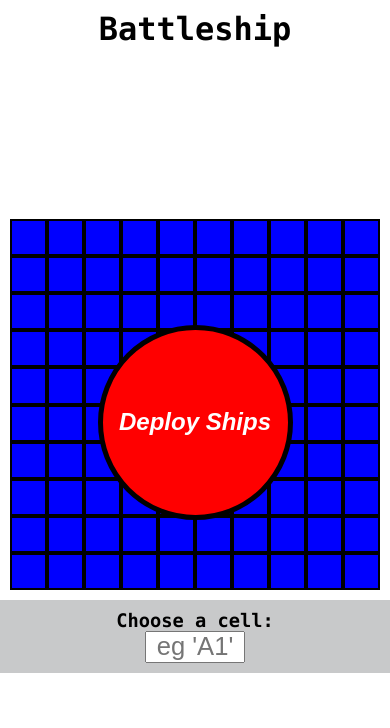
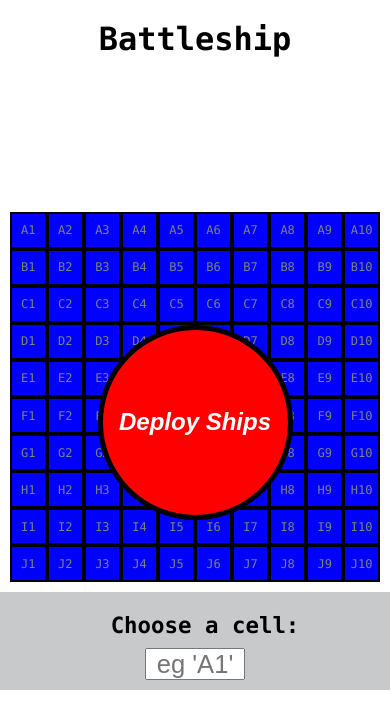
Before and after one commit to JakeMatthewsUK/SeaBattle, a React (Create React App) app: page / in a window 390 px wide. Shown: the top 728 px of the page. Built offline with nearby package versions, Linux system fonts and the light colour scheme.

Commit message:
Add gif to projectinfo, tweak css

```diff
--- a/src/component/app.css
+++ b/src/component/app.css
@@ -15,6 +15,8 @@ main {
 }
 h1 {
   margin: 10px;
+  margin-top: 20px;
+  font-size: 3rem;
 }
 .outerGameArea {
   display: grid;
@@ -30,6 +32,10 @@ h1 {
   background-color: rgba(80, 83, 87, 0.315);
   margin: 10px;
   padding: 10px;
+}
+
+.input h2 {
+  font-size: 1.75rem;
 }
 
 .inputArea {
@@ -89,6 +95,10 @@ h1 {
     width: 100vw;
     margin: 10px auto;
   }
+  .input h2 {
+    width: 100vw;
+    margin: 10px auto;
+  }
   .gameButton {
     font-size: 1.5rem;
     width: 50vw;
@@ -101,10 +111,31 @@ h1 {
 }
 
 .square {
-  content: none;
-  padding-top: calc(100% - 4px);
+  padding-top: calc(50% - 2px - 11px);
+  padding-bottom: calc(50% - 2px - 12px);
   margin: 0;
   border: 2px solid black;
+  content: "";
+  color: rgb(128, 128, 128);
+  font-size: 20px;
+}
+
+@media only screen and (max-width: 600px) {
+  .square {
+    padding-top: calc(50% - 2px - 7px);
+    padding-bottom: calc(50% - 2px - 7px);
+    font-size: 12px;
+  }
+  h1 {
+    font-size: 2rem;
+  }
+  .input h2 {
+    font-size: 1.4rem;
+  }
+}
+
+.bombed .square p {
+  content: " ";
 }
 
 .gameButton.inplay {
--- a/src/component/app.jsx
+++ b/src/component/app.jsx
@@ -9,7 +9,7 @@ class App extends React.Component {
   constructor() {
     super();
     this.state = {
-      shipsLeft: Object.keys(setShipHitpoints()).length,  //returns the number of ships the game starts with
+      shipsLeft: Object.keys(setShipHitpoints()).length, //returns the number of ships the game starts with
       gridArray: deployFleet(), //deployfleet randomly deploys the ships and returns a 100 long array describing the contents of each square
       fleet: setShipHitpoints(), //the fleet object denotes how may hit points each ship has left before sinking
       gameState: "initial", //initial is before the deploy button is pressed, inplay when deploy button is hidden, and final for end of game
--- a/src/component/deployFleet.jsx
+++ b/src/component/deployFleet.jsx
@@ -19,7 +19,7 @@ export function deployFleet() {
 
   for (let i = 0; i < 100; i++) {
     gridArray.push({
-      cellNumber: i,
+      cellIndex: i,
       ship: false, //initially a bool - may stay false, or may change to the name of the ship that is present
       bombed: false, //initially false, true if bombed
       sunk: false, //initially false, true if it contains a sunk ship cell
--- a/src/component/gameBoard.jsx
+++ b/src/component/gameBoard.jsx
@@ -4,20 +4,36 @@ class GameBoard extends React.Component {
   gameGrid() {
     //newGrid is an array created by mapping the attributes of gridArray into individual divs to be rendered
     //the classnames are first modified for differential css styling - an example resulting class attribute is: 'square battleship bombed'
+
     const newGrid = this.props.gridArray.map((cell) => {
       let className = "square";
       className += cell.ship ? " ship" : "";
       className += cell.sunk ? " sunk" : "";
       className += cell.bombed ? " bombed" : "";
+
+      //the index of the cell is then used to generate a string to label the div (eg 'A1')
+      let cellLabel = "";
+      if (!cell.bombed) {
+        cellLabel = String.fromCharCode(65 + Math.floor(cell.cellIndex / 10));
+        let cellIndexString = (cell.cellIndex + 1).toString();
+        let numberPart = cellIndexString.slice(-1);
+        if (numberPart === "0") {
+          numberPart = "10";
+        }
+        cellLabel += numberPart;
+      }
       return (
         <div
-          id={cell.cellNumber}
+          id={cell.cellIndex}
           className={className}
           onClick={this.props.handleClick}
-          key={cell.cellNumber}
-        />
+          key={cell.cellIndex}
+        >
+          {cellLabel}
+        </div>
       );
     });
+
     return newGrid;
   }
   render() {
--- a/src/component/input.jsx
+++ b/src/component/input.jsx
@@ -42,7 +42,7 @@ class Input extends React.Component {
   render() {
     return (
       <div className="input">
-        <h3>Choose a cell:</h3>
+        <h2>Choose a cell:</h2>
         <input
           className="inputArea"
           type="text"
```
